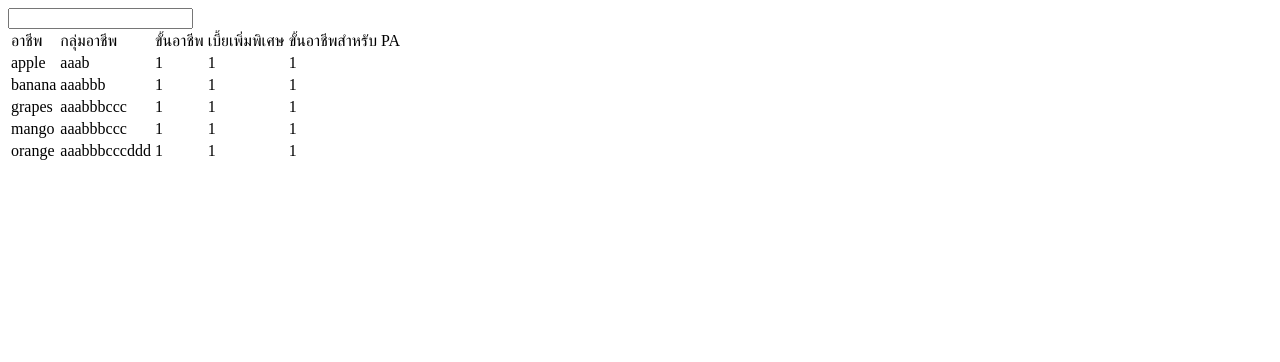
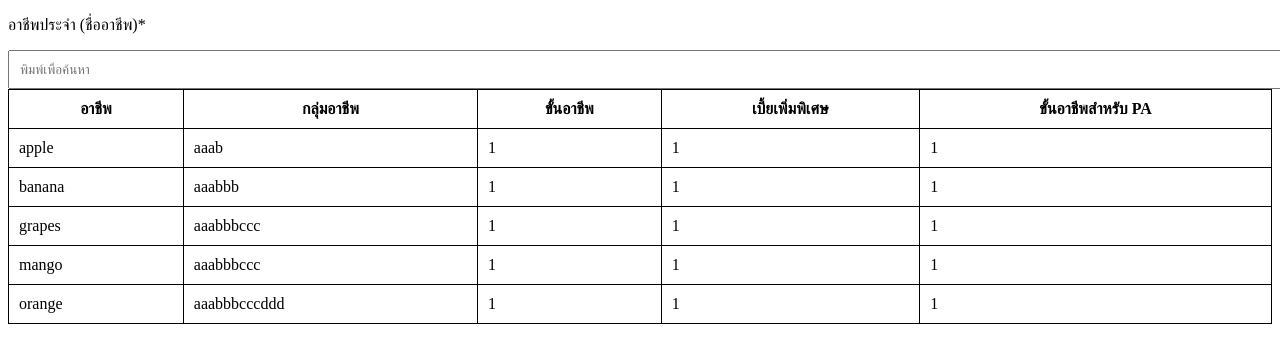
Before and after one commit to pitchayakit/List-Search-Dropdown, a React (Create React App) app: page / in a window 1280 px wide. Shown: the top 362 px of the page. Built offline with nearby package versions, Linux system fonts and the light colour scheme.

Commit message:
add basic css

```diff
--- a/src/App/App.js
+++ b/src/App/App.js
@@ -37,10 +37,11 @@ class App extends Component {
   render() {
     const { filterData, columns } = this.state
     return (
-      <div className="App">
-          <Input type="name" name="searchInput" inputChange={this.inputChange} />
-          {this.state.searchInputValue}
-          <Table data={filterData} columns={columns} />
+      <div className="list-search-dropdown">
+        <p>อาชีพประจำ (ชื่ออาชีพ)*</p>
+        <Input type="name" name="searchInput" inputChange={this.inputChange} placeholder="พิมพ์เพื่อค้นหา" />
+        {this.state.searchInputValue}
+        <Table data={filterData} columns={columns} />
       </div>
     );
   }
--- a/src/App/Style/App.css
+++ b/src/App/Style/App.css
@@ -0,0 +1,13 @@
+.list-search-dropdown input {
+  width: 100%;
+  padding: 10px; }
+
+.list-search-dropdown table {
+  width: 100%;
+  border-collapse: collapse; }
+  .list-search-dropdown table thead tr th {
+    border: 1px solid black;
+    padding: 10px; }
+  .list-search-dropdown table tbody tr td {
+    border: 1px solid black;
+    padding: 10px; }
--- a/src/App/Style/App.scss
+++ b/src/App/Style/App.scss
@@ -0,0 +1,28 @@
+.list-search-dropdown {
+    input {
+        width: 100%;
+        padding: 10px;
+    }
+
+    table {
+        width: 100%;
+        border-collapse: collapse;
+        thead {
+            tr {
+                th {
+                    border: 1px solid black;
+                    padding: 10px;
+                }
+            }
+        }
+
+        tbody {
+            tr {
+                td {
+                    border: 1px solid black;
+                    padding: 10px;
+                }
+            }
+        }
+    }
+}
--- a/src/Component/Input/index.js
+++ b/src/Component/Input/index.js
@@ -4,9 +4,9 @@ class Input extends Component {
   shouldComponentUpdate(){ return 0 }
 
   render() {
-    const { type, name, inputChange } = this.props
+    const { type, name, inputChange, placeholder } = this.props
 
-    return <input type={type} name={name} onChange={inputChange} />
+    return <input type={type} name={name} onChange={inputChange} placeholder={placeholder} />
   }
 }
 
--- a/src/Component/Table/Thead/th.js
+++ b/src/Component/Table/Thead/th.js
@@ -1,7 +1,7 @@
 import React from 'react'
 
 const Th = ({ value }) => {
-    return <td>{value}</td>
+    return <th>{value}</th>
 }
 
 export default Th
--- a/src/Component/Table/index.js
+++ b/src/Component/Table/index.js
@@ -1,18 +1,13 @@
 import React, { Component } from 'react'
-import Tr from './tr'
+import Thead from './Thead/index'
+import Tbody from './Tbody/index'
 
 const Table = ({ columns, data }) => {
-  const mapData = data.map((row, index) => (
-    <Tr key={index} columns={row} />
-  ))
+
   return (
     <table>
-      <thead>
-        <Tr columns={columns} />
-      </thead>
-      <tbody>
-        {mapData}
-      </tbody>
+      <Thead columns={columns} />
+      <Tbody data={data} />
     </table>
   )
 }
--- a/src/Component/Table/td.js
+++ /dev/null
@@ -1,7 +0,0 @@
-import React from 'react'
-
-const Td = ({ value }) => {
-    return <td>{value}</td>
-}
-
-export default Td
--- a/src/Component/Table/tr.js
+++ /dev/null
@@ -1,11 +0,0 @@
-import React, { Component } from 'react'
-import Td from './td'
-
-const tr = ({ columns }) => {
-    const mapColumns = columns.map((column, index) => (
-      <Td key={index} value={column} />
-    ))
-    return <tr>{mapColumns}</tr>
-}
-
-export default tr
```
Also changed, not shown: src/Component/Table/Tbody/tr.js (line endings or trailing spaces).
